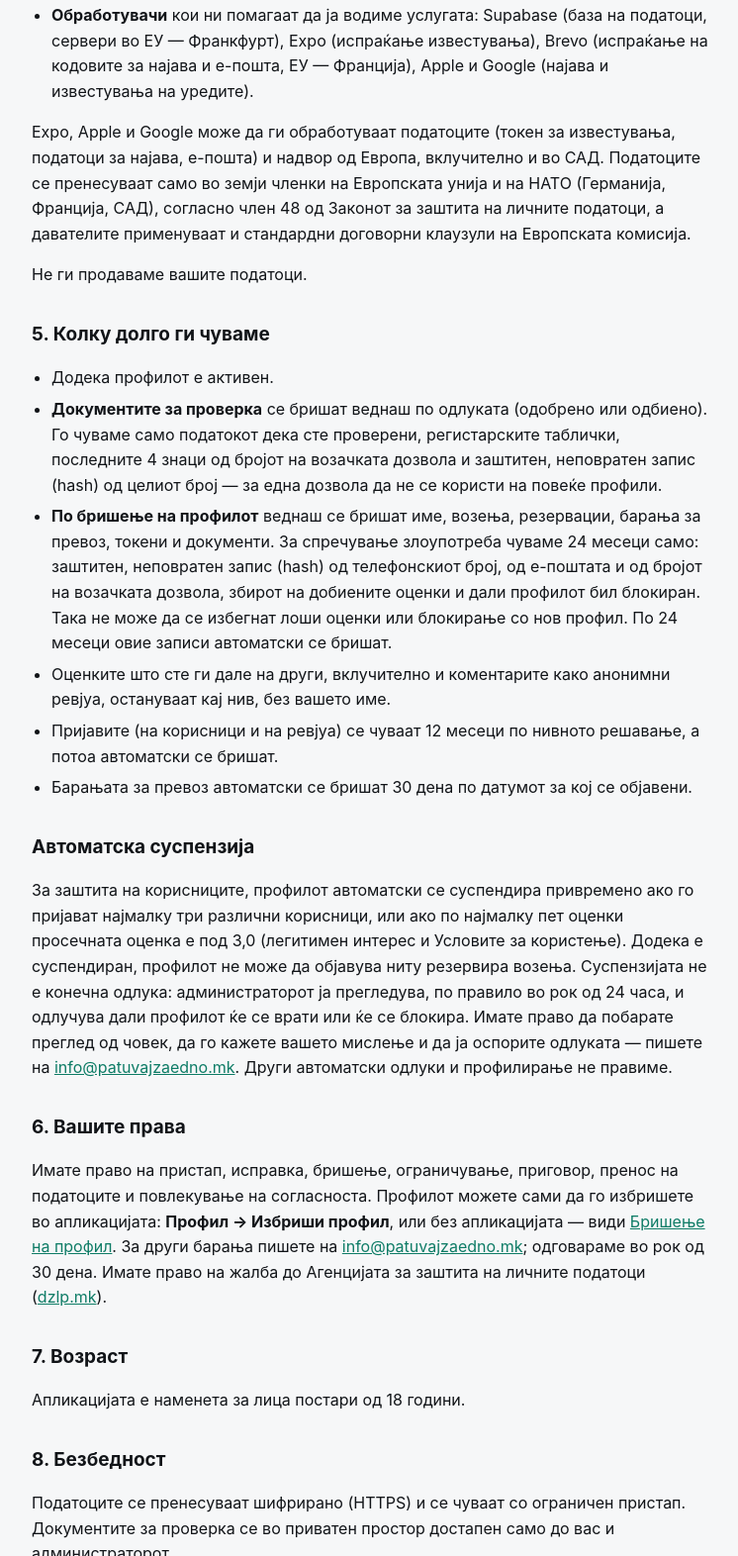
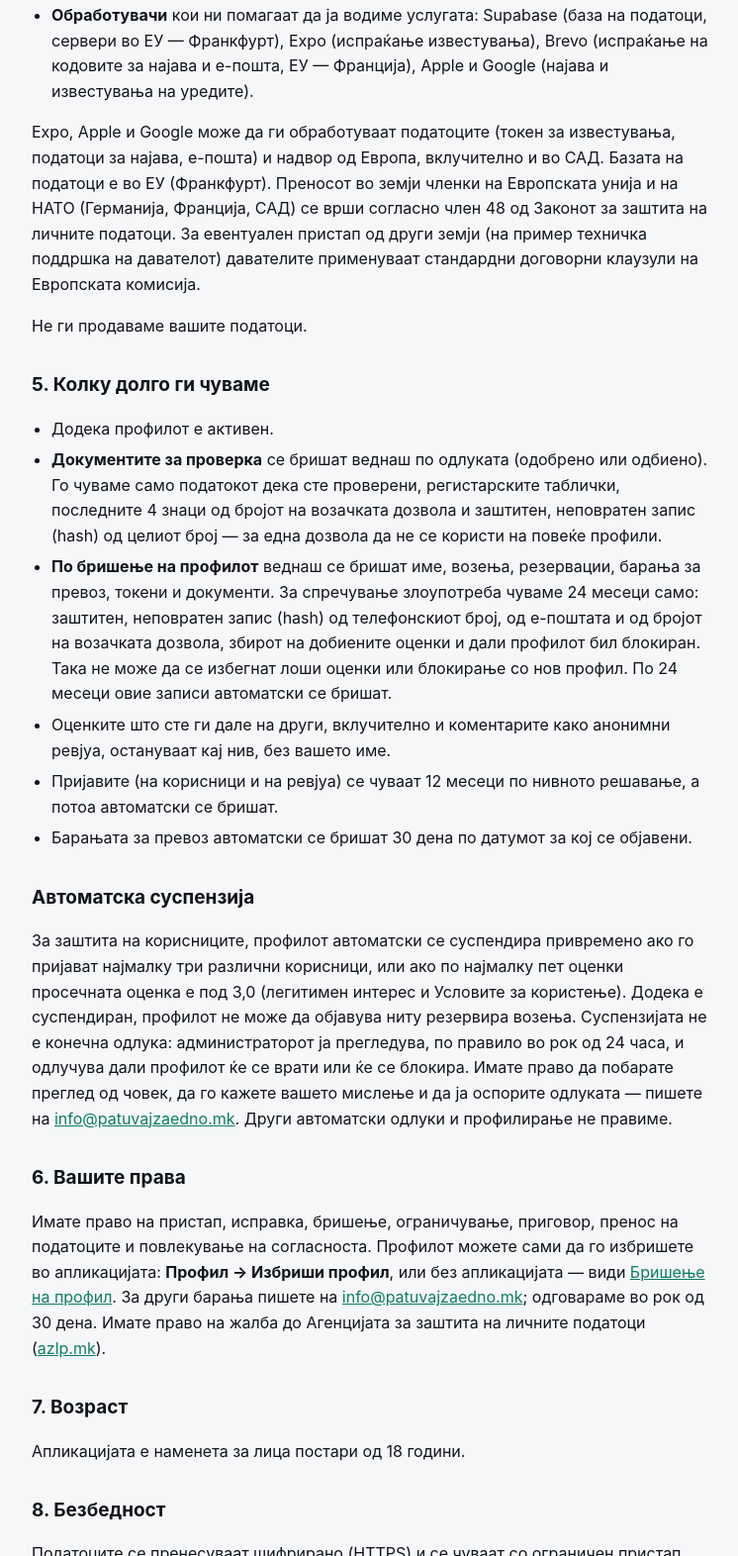
Before and after one commit to patuvaj/patuvaj.zaedno, a plain HTML site: page privacy.html in a window 1280 px wide. Shown: the part 1973-3545 px from the top of the page at 99% size, without its empty margins (264-1010 px from the left). Drawn offline with Linux system fonts and the light colour scheme.

Commit message:
Add files via upload

```diff
--- a/privacy.html
+++ b/privacy.html
@@ -46,7 +46,7 @@
   <li><strong>Администраторот</strong> ги гледа документите за проверка само додека трае проверката, а при решавање на пријава — податоците за пријавениот корисник (име, телефон, оценка) и содржината на пријавата.</li>
   <li><strong>Обработувачи</strong> кои ни помагаат да ја водиме услугата: Supabase (база на податоци, сервери во ЕУ — Франкфурт), Expo (испраќање известувања), Brevo (испраќање на кодовите за најава и е-пошта, ЕУ — Франција), Apple и Google (најава и известувања на уредите).</li>
 </ul>
-<p>Expo, Apple и Google може да ги обработуваат податоците (токен за известувања, податоци за најава, е-пошта) и надвор од Европа, вклучително и во САД. Податоците се пренесуваат само во земји членки на Европската унија и на НАТО (Германија, Франција, САД), согласно член 48 од Законот за заштита на личните податоци, а давателите применуваат и стандардни договорни клаузули на Европската комисија.</p>
+<p>Expo, Apple и Google може да ги обработуваат податоците (токен за известувања, податоци за најава, е-пошта) и надвор од Европа, вклучително и во САД. Базата на податоци е во ЕУ (Франкфурт). Преносот во земји членки на Европската унија и на НАТО (Германија, Франција, САД) се врши согласно член 48 од Законот за заштита на личните податоци. За евентуален пристап од други земји (на пример техничка поддршка на давателот) давателите применуваат стандардни договорни клаузули на Европската комисија.</p>
 <p>Не ги продаваме вашите податоци.</p>
 
 <h2>5. Колку долго ги чуваме</h2>
@@ -63,7 +63,7 @@
 <p>За заштита на корисниците, профилот автоматски се суспендира привремено ако го пријават најмалку три различни корисници, или ако по најмалку пет оценки просечната оценка е под 3,0 (легитимен интерес и Условите за користење). Додека е суспендиран, профилот не може да објавува ниту резервира возења. Суспензијата не е конечна одлука: администраторот ја прегледува, по правило во рок од 24 часа, и одлучува дали профилот ќе се врати или ќе се блокира. Имате право да побарате преглед од човек, да го кажете вашето мислење и да ја оспорите одлуката — пишете на <a href="mailto:info@patuvajzaedno.mk">info@patuvajzaedno.mk</a>. Други автоматски одлуки и профилирање не правиме.</p>
 
 <h2 id="prava">6. Вашите права</h2>
-<p>Имате право на пристап, исправка, бришење, ограничување, приговор, пренос на податоците и повлекување на согласноста. Профилот можете сами да го избришете во апликацијата: <strong>Профил → Избриши профил</strong>, или без апликацијата — види <a href="delete-account.html">Бришење на профил</a>. За други барања пишете на <a href="mailto:info@patuvajzaedno.mk">info@patuvajzaedno.mk</a>; одговараме во рок од 30 дена. Имате право на жалба до Агенцијата за заштита на личните податоци (<a href="https://dzlp.mk">dzlp.mk</a>).</p>
+<p>Имате право на пристап, исправка, бришење, ограничување, приговор, пренос на податоците и повлекување на согласноста. Профилот можете сами да го избришете во апликацијата: <strong>Профил → Избриши профил</strong>, или без апликацијата — види <a href="delete-account.html">Бришење на профил</a>. За други барања пишете на <a href="mailto:info@patuvajzaedno.mk">info@patuvajzaedno.mk</a>; одговараме во рок од 30 дена. Имате право на жалба до Агенцијата за заштита на личните податоци (<a href="https://azlp.mk">azlp.mk</a>).</p>
 
 <h2>7. Возраст</h2>
 <p>Апликацијата е наменета за лица постари од 18 години.</p>
```
